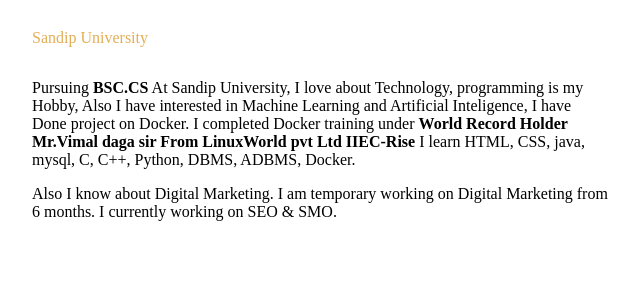
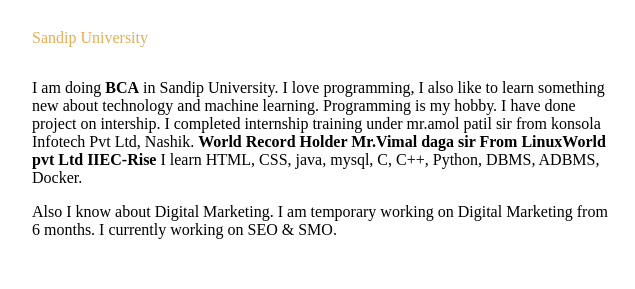
Before and after one commit to Mayursona/Mayur-Portfolio, a plain HTML site: page index.html in a window 1280 px wide. Shown: the part 710-999 px from the top of the page, 0-635 px from the left. Drawn offline with nearby package versions, Linux system fonts and the light colour scheme; a script that the page names is missing.

Commit message:
Update index.html

```diff
--- a/index.html
+++ b/index.html
@@ -78,10 +78,10 @@
                   <h1 class="skills__title">Student</h1>
                   <h2 class="skills__subtitle">Sandip University</h2>
                   <p class="skills__para">
-                    Pursuing   <span class="bold">BSC.CS</span> At Sandip University, I love about Technology,
-                    programming is my Hobby, Also I have interested in Machine Learning
-                    and Artificial Inteligence, I have Done project on Docker. I completed
-                    Docker training under
+                   I am doing <span class="bold">BCA</span> in Sandip University.  I love programming, I also like to learn something new about technology and machine learning.  Programming is my hobby.  I have done project on intership.  I completed internship training under mr.amol patil sir from konsola Infotech Pvt Ltd, Nashik.
+
+
+
                     <span class="bold"
                       >World Record Holder Mr.Vimal daga sir From LinuxWorld pvt Ltd
                       IIEC-Rise</span
```
